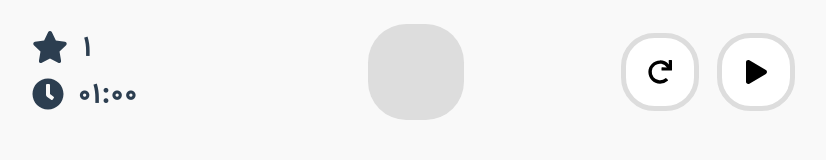
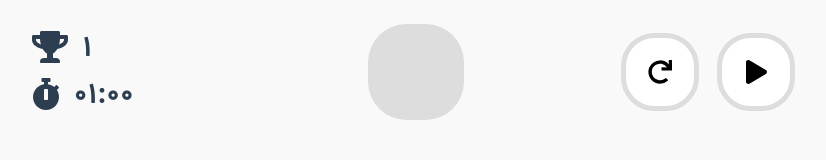
Before and after one commit to sajadhsm/word-tetris, a Vue app: page /#/levelmode in a window 1280 px wide. Shown: the top 160 px of the page, without its empty margins (229-1055 px from the left). Built offline with nearby package versions, Linux system fonts and the light colour scheme.

Commit message:
Change LevelMode header states icons

```diff
--- a/src/components/LevelMode/Header/States.vue
+++ b/src/components/LevelMode/Header/States.vue
@@ -1,10 +1,10 @@
 <template>
   <div class="game-info">
-    <State :icon="'star'">
+    <State :icon="'trophy'">
       {{ $store.getters['levelMode/currentLevelNatural'] | toPersianNum }}
     </State>
 
-    <State :icon="'clock'">
+    <State :icon="'stopwatch'">
       {{ $store.getters.time | toPersianNum }}
     </State>
   </div>
--- a/src/fontawesome.js
+++ b/src/fontawesome.js
@@ -13,6 +13,8 @@ import {
   faHome,
   faListUl,
   faAngleDoubleRight,
+  faTrophy,
+  faStopwatch,
 } from '@fortawesome/free-solid-svg-icons';
 
 library.add(
@@ -27,6 +29,8 @@ library.add(
   faHome,
   faListUl,
   faAngleDoubleRight,
+  faTrophy,
+  faStopwatch,
 );
 
 Vue.component('font-awesome-icon', FontAwesomeIcon);
```
